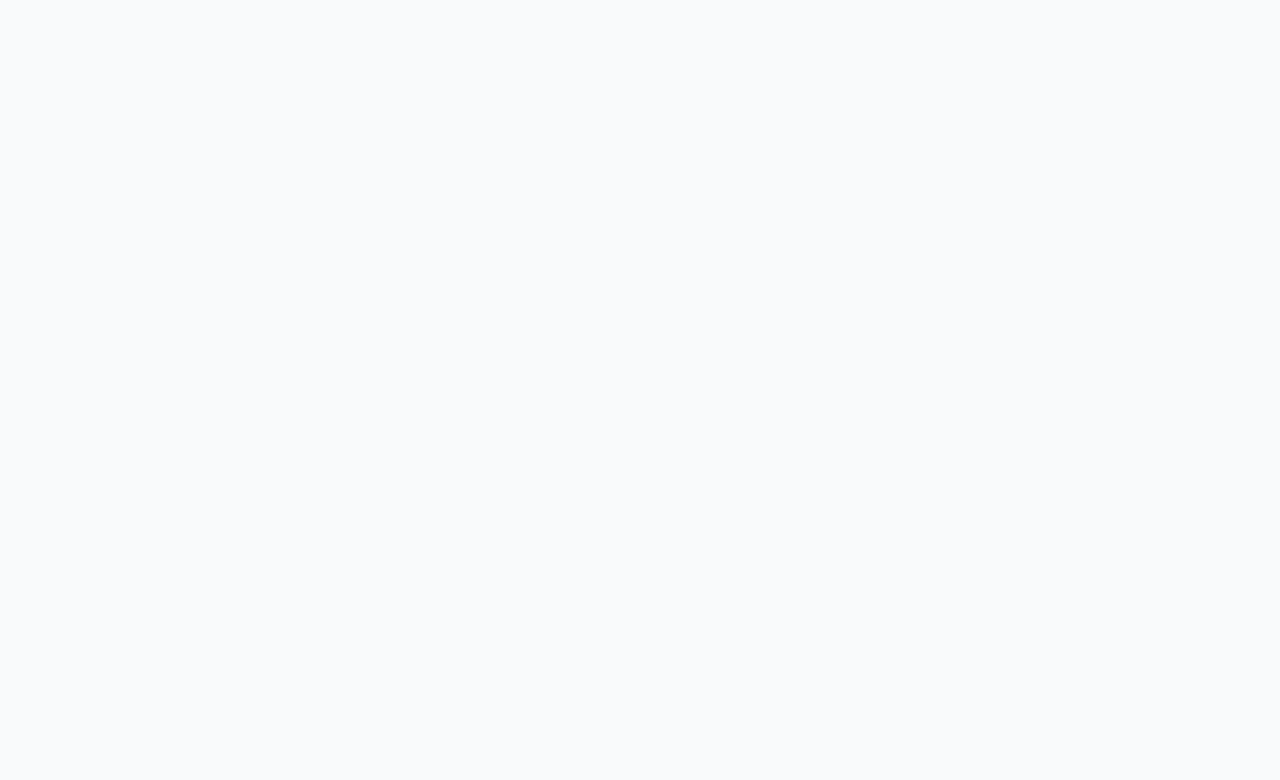
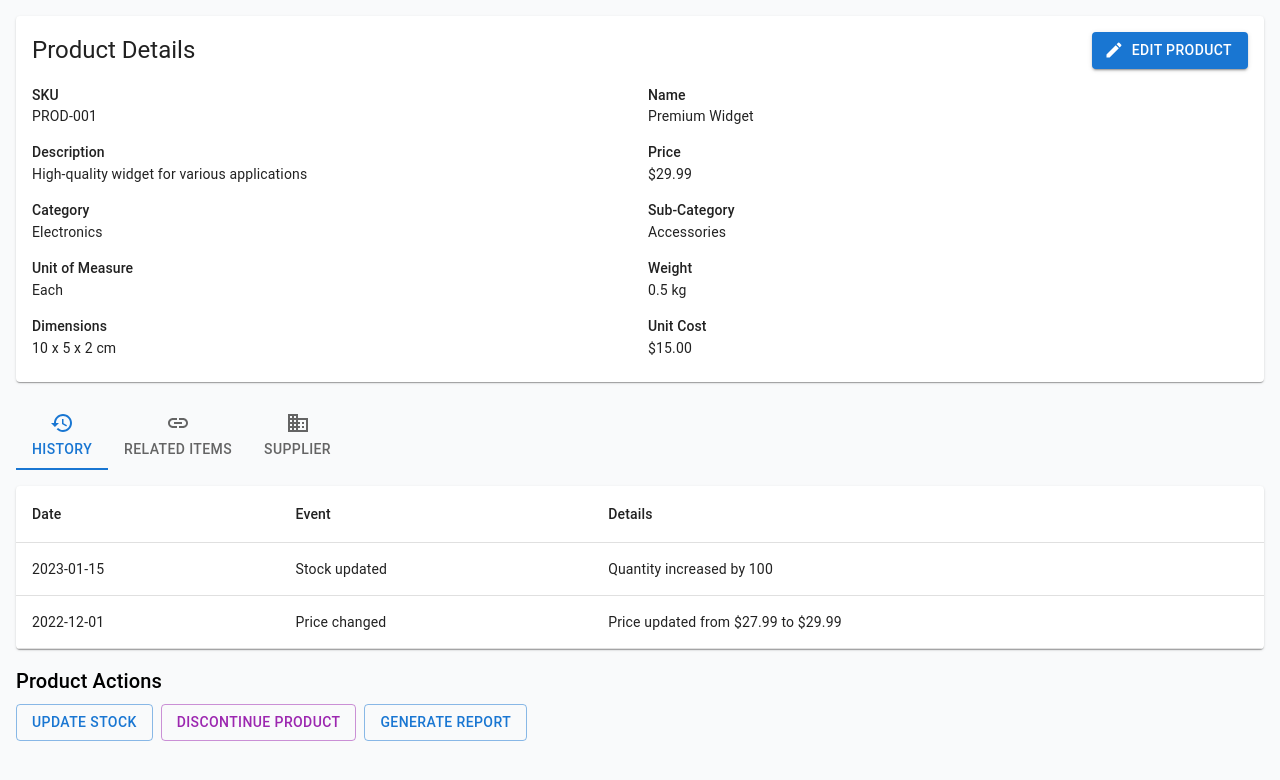
Before and after one commit to DaniGDSC/logistic, a React (Create React App) app in the folder inventory-fe/: page /ProductDetails in a window 1280 px wide. Before the commit this address had no page. Shown: the top 780 px of the page. Built offline with nearby package versions, Linux system fonts and the light colour scheme.

Commit message:
productDetails

```diff
--- a/inventory-fe/src/App.js
+++ b/inventory-fe/src/App.js
@@ -1,6 +1,8 @@
 import { BrowserRouter as Router, Routes, Route } from 'react-router-dom';
 import ProductList from './pages/Products/ProductList';
-import ProductForm from './pages/Products/ProductForm'
+import ProductForm from './pages/Products/ProductForm';
+import ProductDetails from './pages/Products/ProductDetails';
+
 
 function App() {
   return (
@@ -8,6 +10,7 @@ function App() {
       <Routes>
         <Route path="/ProductList" element={<ProductList />} />
         <Route path="/ProductForm" element={<ProductForm />} />
+        <Route path="/ProductDetails" element={<ProductDetails />} />
       </Routes>
     </Router>
   );
--- a/inventory-fe/src/pages/Products/ProductDetails.js
+++ b/inventory-fe/src/pages/Products/ProductDetails.js
@@ -0,0 +1,175 @@
+import React, { useState } from 'react';
+import {
+  Card,
+  CardContent,
+  Typography,
+  Grid,
+  Button,
+  Tabs,
+  Tab,
+  Table,
+  TableBody,
+  TableCell,
+  TableContainer,
+  TableHead,
+  TableRow,
+  Paper
+} from '@mui/material';
+import { Edit as EditIcon, History as HistoryIcon, Link as LinkIcon, Business as BusinessIcon } from '@mui/icons-material';
+
+// Mock data for demonstration
+const productData = {
+  id: 1,
+  sku: 'PROD-001',
+  name: 'Premium Widget',
+  description: 'High-quality widget for various applications',
+  price: 29.99,
+  category: 'Electronics',
+  subCategory: 'Accessories',
+  unitOfMeasure: 'Each',
+  weight: '0.5 kg',
+  dimensions: '10 x 5 x 2 cm',
+  unitCost: 15.00,
+  history: [
+    { date: '2023-01-15', event: 'Stock updated', details: 'Quantity increased by 100' },
+    { date: '2022-12-01', event: 'Price changed', details: 'Price updated from $27.99 to $29.99' }
+  ],
+  relatedItems: [
+    { id: 2, name: 'Widget Case', sku: 'PROD-002' },
+    { id: 3, name: 'Widget Charger', sku: 'PROD-003' }
+  ],
+  supplier: {
+    name: 'WidgetCo Supplies',
+    contactPerson: 'John Doe',
+    email: 'john@widgetco.com',
+    phone: '+1 (555) 123-4567'
+  }
+};
+
+const ProductDetails = () => {
+  const [tabValue, setTabValue] = useState(0);
+
+  const handleTabChange = (event, newValue) => {
+    setTabValue(newValue);
+  };
+
+  const handleEdit = () => {
+    // Implement edit functionality
+    console.log('Edit product');
+  };
+
+  const ProductAttributes = () => (
+    <Grid container spacing={2}>
+      {[
+        { label: 'SKU', value: productData.sku },
+        { label: 'Name', value: productData.name },
+        { label: 'Description', value: productData.description },
+        { label: 'Price', value: `$${productData.price.toFixed(2)}` },
+        { label: 'Category', value: productData.category },
+        { label: 'Sub-Category', value: productData.subCategory },
+        { label: 'Unit of Measure', value: productData.unitOfMeasure },
+        { label: 'Weight', value: productData.weight },
+        { label: 'Dimensions', value: productData.dimensions },
+        { label: 'Unit Cost', value: `$${productData.unitCost.toFixed(2)}` },
+      ].map((attr, index) => (
+        <Grid item xs={12} sm={6} key={index}>
+          <Typography variant="subtitle2" className="font-semibold">{attr.label}</Typography>
+          <Typography variant="body2">{attr.value}</Typography>
+        </Grid>
+      ))}
+    </Grid>
+  );
+
+  const ProductHistory = () => (
+    <TableContainer component={Paper}>
+      <Table>
+        <TableHead>
+          <TableRow>
+            <TableCell>Date</TableCell>
+            <TableCell>Event</TableCell>
+            <TableCell>Details</TableCell>
+          </TableRow>
+        </TableHead>
+        <TableBody>
+          {productData.history.map((item, index) => (
+            <TableRow key={index}>
+              <TableCell>{item.date}</TableCell>
+              <TableCell>{item.event}</TableCell>
+              <TableCell>{item.details}</TableCell>
+            </TableRow>
+          ))}
+        </TableBody>
+      </Table>
+    </TableContainer>
+  );
+
+  const RelatedItems = () => (
+    <Grid container spacing={2}>
+      {productData.relatedItems.map((item) => (
+        <Grid item xs={12} sm={6} md={4} key={item.id}>
+          <Card className="h-full">
+            <CardContent>
+              <Typography variant="h6">{item.name}</Typography>
+              <Typography variant="body2" color="textSecondary">SKU: {item.sku}</Typography>
+            </CardContent>
+          </Card>
+        </Grid>
+      ))}
+    </Grid>
+  );
+
+  const SupplierInfo = () => (
+    <Card>
+      <CardContent>
+        <Typography variant="h6">{productData.supplier.name}</Typography>
+        <Typography variant="body2">Contact: {productData.supplier.contactPerson}</Typography>
+        <Typography variant="body2">Email: {productData.supplier.email}</Typography>
+        <Typography variant="body2">Phone: {productData.supplier.phone}</Typography>
+      </CardContent>
+    </Card>
+  );
+
+  return (
+    <div className="container mx-auto p-4">
+      <Card className="mb-4">
+        <CardContent>
+          <div className="flex justify-between items-center mb-4">
+            <Typography variant="h5" component="h1">
+              Product Details
+            </Typography>
+            <Button
+              variant="contained"
+              color="primary"
+              startIcon={<EditIcon />}
+              onClick={handleEdit}
+            >
+              Edit Product
+            </Button>
+          </div>
+          <ProductAttributes />
+        </CardContent>
+      </Card>
+
+      <Tabs value={tabValue} onChange={handleTabChange} className="mb-4">
+        <Tab icon={<HistoryIcon />} label="History" />
+        <Tab icon={<LinkIcon />} label="Related Items" />
+        <Tab icon={<BusinessIcon />} label="Supplier" />
+      </Tabs>
+
+      {tabValue === 0 && <ProductHistory />}
+      {tabValue === 1 && <RelatedItems />}
+      {tabValue === 2 && <SupplierInfo />}
+
+      <div className="mt-4">
+        <Typography variant="h6" gutterBottom>Product Actions</Typography>
+        <div className="space-x-2">
+          <Button variant="outlined" color="primary">Update Stock</Button>
+          <Button variant="outlined" color="secondary">Discontinue Product</Button>
+          <Button variant="outlined">Generate Report</Button>
+        </div>
+      </div>
+    </div>
+  );
+};
+
+export default ProductDetails;
```
